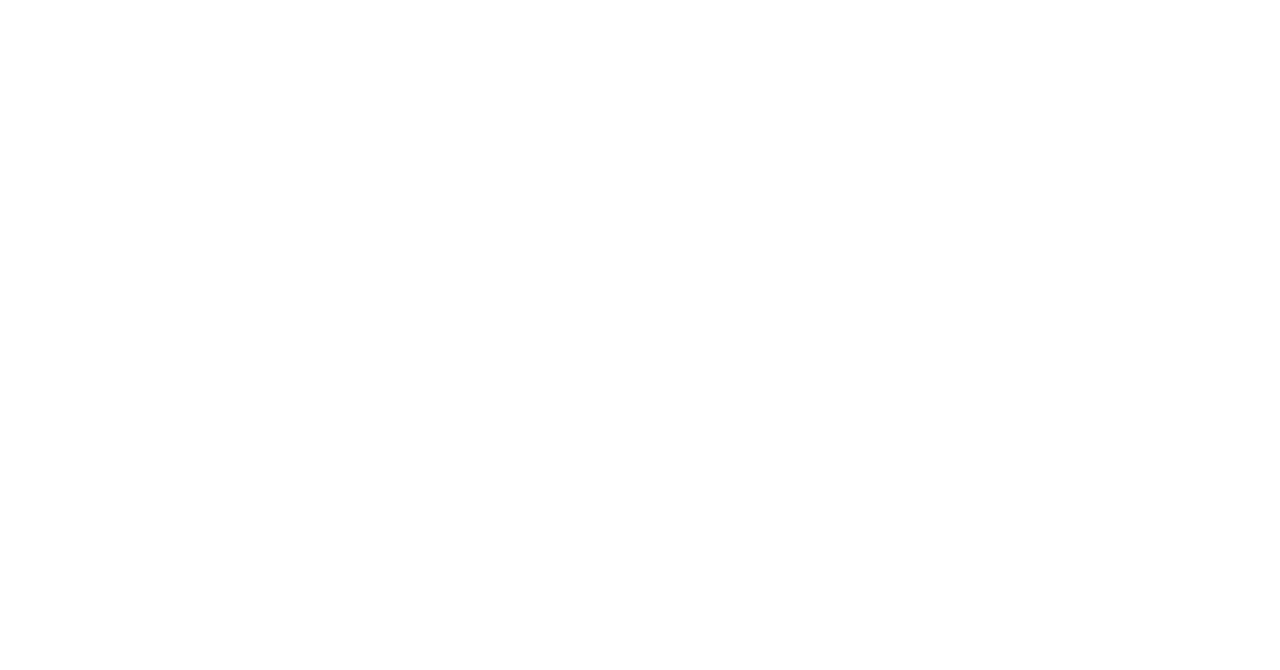
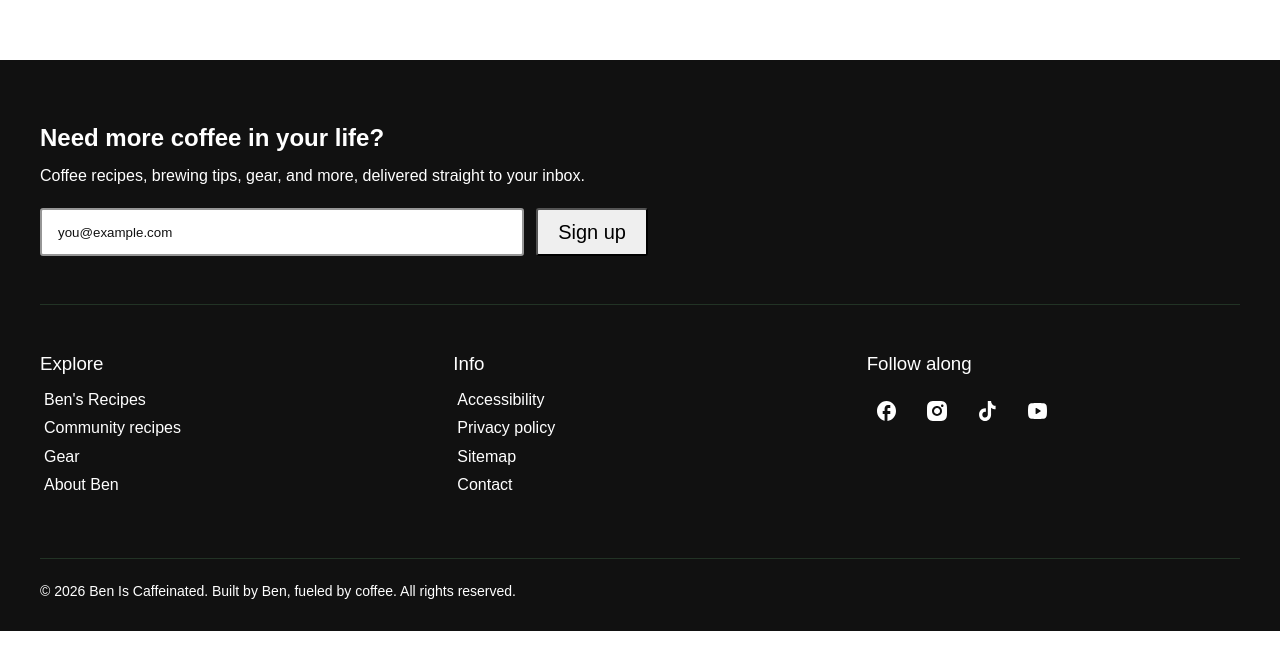
Before and after one commit to benbiederman/caffeinated, a Next.js app in the folder ben-is-caffeinated/: page / in a window 1280 px wide. Shown: the part 800-1470 px from the top of the page. Built offline with nearby package versions, Linux system fonts and the light colour scheme.

Commit message:
Footer development
- Create Footer Component
- Add Footer to layout
- Create FooterNavList component
- Create footer and FooterNavList with styling

```diff
--- a/ben-is-caffeinated/src/app/layout.tsx
+++ b/ben-is-caffeinated/src/app/layout.tsx
@@ -1,6 +1,7 @@
 import type { Metadata } from "next";
 import "./global.scss";
 import Header from "@/components/Header";
+import Footer from "@/components/Footer";
 
 export const metadata: Metadata = {
   title: "",
@@ -17,6 +18,7 @@
       <body>
         <Header />
         {children}
+        <Footer />
       </body>
     </html>
   );
--- /dev/null
+++ b/ben-is-caffeinated/src/components/Footer/Footer.module.scss
@@ -0,0 +1,170 @@
+@use "@/styles/variables" as *;
+@use "@/styles/mixins" as *;
+
+.visuallyHidden {
+  position: absolute;
+  width: 1px;
+  height: 1px;
+  overflow: hidden;
+  clip: rect(0 0 0 0);
+  white-space: nowrap;
+}
+
+.footer {
+  background: $black;
+  color: $white;
+  padding: 2rem 1rem;
+}
+
+.inner {
+  width: min(100%, 1200px);
+  margin: 0 auto;
+}
+
+.subscribeSection {
+  display: grid;
+  gap: 1.25rem;
+  padding-bottom: 3rem;
+  margin-bottom: 3rem;
+  border-bottom: 1px solid rgba($green, 0.3);
+}
+
+.subscribeCopy {
+  max-width: 38rem;
+
+  h2 {
+    font-size: 1.5rem;
+    margin: 0 0 0.75rem;
+  }
+
+  p {
+    margin: 0;
+    color: $white;
+    line-height: 1.5;
+  }
+}
+
+.subscribeForm {
+  display: grid;
+  gap: 0.75rem;
+  width: 100%;
+  max-width: 38rem;
+
+  input,
+  button {
+    min-height: 3rem;
+    border-radius: 3px;
+  }
+
+  input {
+    padding: 0 1rem;
+    background: $white;
+    color: $black;
+    border: 2px solid $gray;
+
+    &::placeholder {
+      color: $black;
+    }
+  }
+
+  button {
+    padding: 0 1.25rem;
+    transition:
+      background-color 0.2s ease,
+      color 0.2s ease,
+      border-color 0.2s ease;
+
+    &:hover {
+      background: $green;
+      color: $black;
+    }
+  }
+}
+
+.navGrid {
+  display: grid;
+  gap: 2.5rem;
+  padding-bottom: 3rem;
+}
+
+.navSection,
+.socialSection {
+  h3 {
+    margin: 0 0 1rem;
+  }
+
+  ul {
+    display: grid;
+    gap: 0.65rem;
+    margin: 0;
+    padding: 0;
+    list-style: none;
+  }
+
+  a {
+    color: $white;
+    text-decoration: none;
+    transition: color 0.2s ease;
+    padding: 0.25rem;
+
+    &:hover {
+      color: $green;
+    }
+  }
+}
+
+.socialList {
+  display: flex !important;
+  flex-wrap: wrap;
+  gap: 0.75rem;
+
+  a {
+    display: flex;
+    align-items: center;
+    justify-content: center;
+    width: 2.5rem;
+    height: 2.5rem;
+    border-radius: 3px;
+    background: transparent;
+    transition:
+      background-color 0.2s ease,
+      transform 0.2s ease;
+
+    &:hover {
+      background: rgba($green, 0.4);
+      transform: translateY(-2px);
+    }
+  }
+
+  img {
+    width: 1.2rem;
+    height: 1.2rem;
+  }
+}
+
+.bottomBar {
+  border-top: 1px solid rgba($green, 0.3);
+  padding-top: 1.5rem;
+
+  p {
+    margin: 0;
+    color: $white;
+    font-size: 0.875rem;
+  }
+}
+
+@media (min-width: 768px) {
+  .footer {
+    padding: 4rem 2rem 2rem;
+  }
+
+  .navGrid {
+    grid-template-columns: repeat(3, minmax(0, 1fr));
+  }
+}
+
+@media (min-width: 992px) {
+  .subscribeForm {
+    grid-template-columns: minmax(0, 1fr) auto;
+  }
+}
--- /dev/null
+++ b/ben-is-caffeinated/src/components/Footer/FooterNavList/FooterNavList.module.scss
@@ -0,0 +1,25 @@
+@use "@/styles/variables" as *;
+@use "@/styles/mixins" as *;
+
+.container {
+  display: flex;
+  flex-direction: column;
+  margin-bottom: 1rem;
+
+  h2 {
+    font-size: 1rem;
+  }
+
+  li {
+    list-style: none;
+
+    a {
+      color: white;
+      text-decoration: none;
+      &:hover {
+        color: $green;
+        text-decoration: underline;
+      }
+    }
+  }
+}
--- /dev/null
+++ b/ben-is-caffeinated/src/components/Footer/FooterNavList/index.tsx
@@ -0,0 +1,37 @@
+import styles from "./FooterNavList.module.scss";
+
+type NavListItem = {
+  href: string;
+  label: string;
+};
+
+type FooterNavListProps = {
+  navList: NavListItem[];
+  listHeader?: string;
+  className?: string;
+};
+
+const FooterNavList = ({
+  listHeader,
+  navList,
+  className,
+}: FooterNavListProps) => {
+  if (!navList || navList?.length === 0) return null;
+
+  return (
+    <div className={`${styles.container} ${className ? className : ""}`}>
+      {listHeader && <h3>{listHeader}</h3>}
+      <nav>
+        <ul>
+          {navList.map((item, index) => (
+            <li key={index.toString()}>
+              <a href={item.href}>{item.label}</a>
+            </li>
+          ))}
+        </ul>
+      </nav>
+    </div>
+  );
+};
+
+export default FooterNavList;
--- /dev/null
+++ b/ben-is-caffeinated/src/components/Footer/index.tsx
@@ -0,0 +1,100 @@
+"use client";
+import Image from "next/image";
+import Link from "next/link";
+import {
+  mainNavItems,
+  infoNavItems,
+  socialNavItems,
+} from "@/config/footerNavigation";
+import Button from "../Button";
+import FooterNavList from "./FooterNavList";
+import styles from "./Footer.module.scss";
+
+const Footer = () => {
+  const currentYear = new Date().getFullYear();
+
+  const submissionHandler = (e: React.FormEvent<HTMLFormElement>) => {
+    e.preventDefault();
+    // Add logic for email subscibe
+  };
+
+  return (
+    <footer className={styles.footer}>
+      <div className={styles.inner}>
+        <section className={styles.subscribeSection}>
+          <div className={styles.subscribeCopy}>
+            <h2>Need more coffee in your life?</h2>
+            <p>
+              Coffee recipes, brewing tips, gear, and more, delivered straight
+              to your inbox.
+            </p>
+          </div>
+
+          <form className={styles.subscribeForm} onSubmit={submissionHandler}>
+            <label className={styles.visuallyHidden} htmlFor="footer-email">
+              Email address
+            </label>
+
+            <input
+              id="footer-email"
+              name="email"
+              type="email"
+              placeholder="you@example.com"
+              required
+            />
+
+            <Button type="submit" variant="outline" label="Sign up" />
+          </form>
+        </section>
+
+        <div className={styles.navGrid}>
+          <FooterNavList
+            listHeader="Explore"
+            navList={mainNavItems}
+            className={styles.navSection}
+          />
+
+          <FooterNavList
+            listHeader="Info"
+            navList={infoNavItems}
+            className={styles.navSection}
+          />
+
+          <div className={styles.socialSection}>
+            <h3>Follow along</h3>
+
+            <ul className={styles.socialList}>
+              {socialNavItems.map((item) => (
+                <li key={item.href}>
+                  <Link
+                    href={item.href}
+                    aria-label={item.label}
+                    target="_blank"
+                    rel="noopener noreferrer"
+                  >
+                    <Image
+                      src={item.icon}
+                      alt=""
+                      width={24}
+                      height={24}
+                      aria-hidden="true"
+                    />
+                  </Link>
+                </li>
+              ))}
+            </ul>
+          </div>
+        </div>
+
+        <div className={styles.bottomBar}>
+          <p>
+            &copy; {currentYear} Ben Is Caffeinated. Built by Ben, fueled by
+            coffee. All rights reserved.
+          </p>
+        </div>
+      </div>
+    </footer>
+  );
+};
+
+export default Footer;
```
